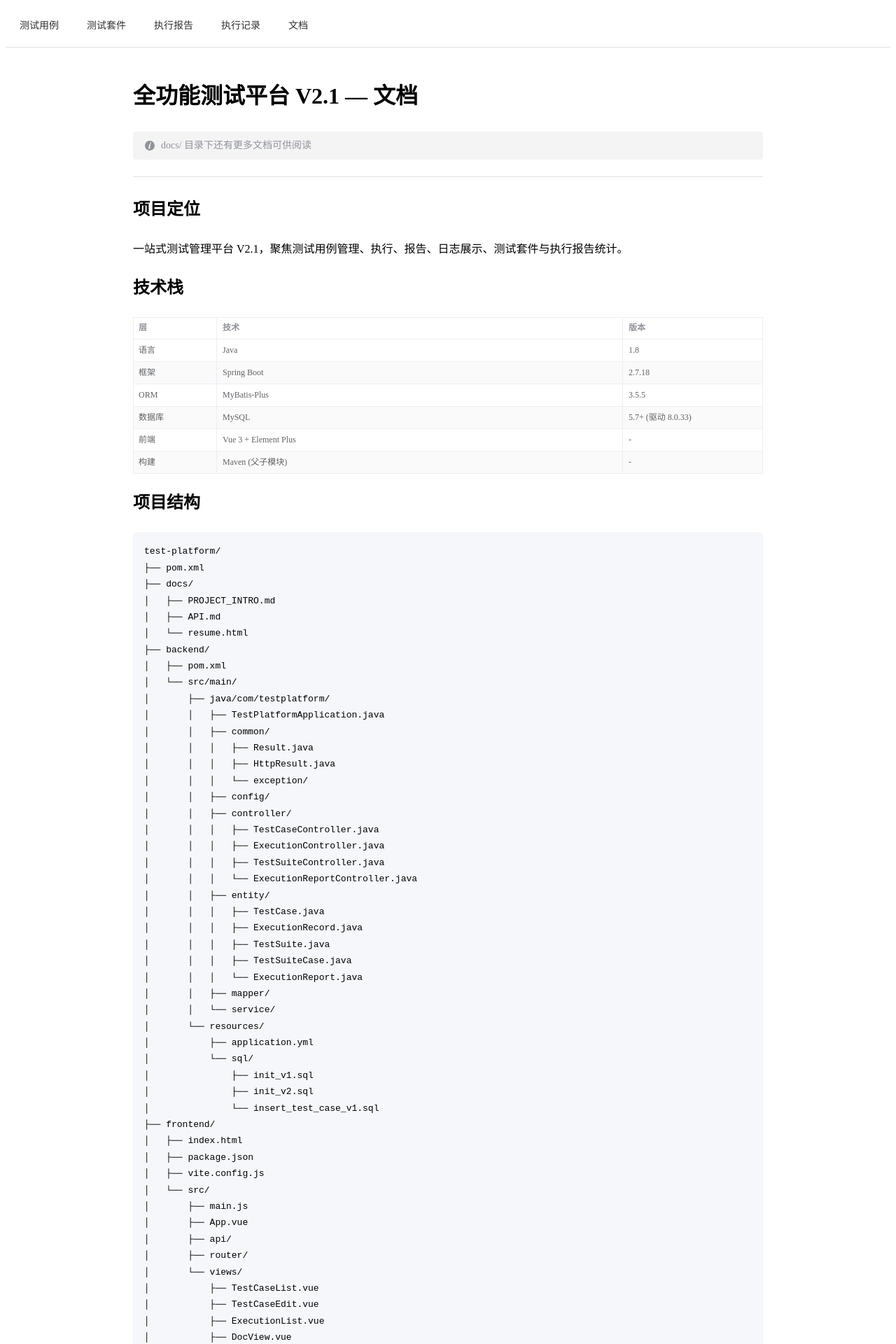
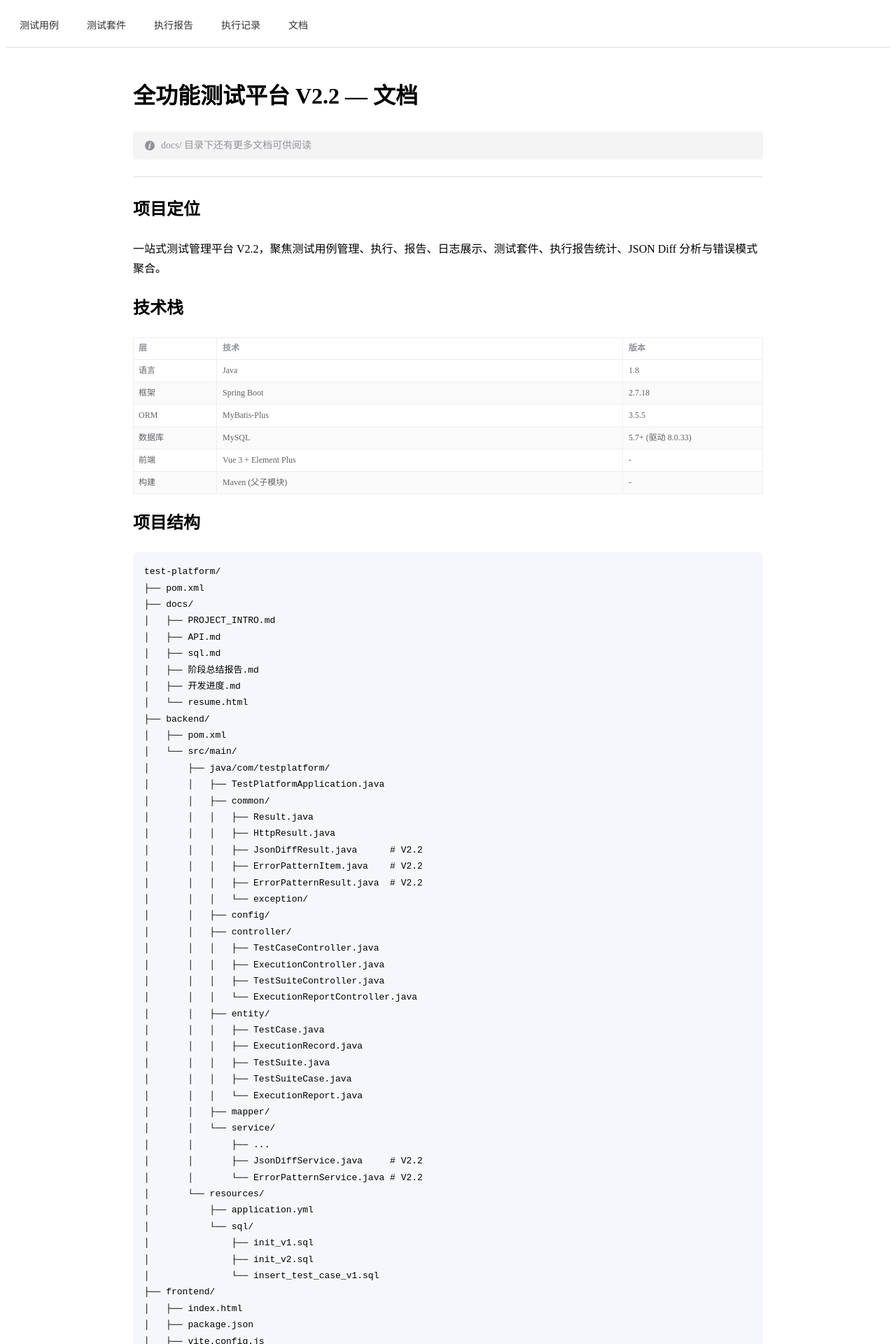
Before and after one commit to Greada/test-platform, a Vue app in the folder test-platform/frontend/: page /docs in a window 1280 px wide. Shown: the top 1920 px of the page at 70% size. Built offline with nearby package versions, Linux system fonts and the light colour scheme.

Commit message:
更新 DocView.vue 文档页：V2.1→V2.2 版本、新增 JSON Diff / 错误模式聚合说明

```diff
--- a/test-platform/frontend/src/views/DocView.vue
+++ b/test-platform/frontend/src/views/DocView.vue
@@ -1,12 +1,12 @@
 <template>
   <div style="padding: 20px; max-width: 900px; margin: 0 auto; line-height: 1.8">
-    <h1>全功能测试平台 V2.1 — 文档</h1>
+    <h1>全功能测试平台 V2.2 — 文档</h1>
     <el-alert title="docs/ 目录下还有更多文档可供阅读" type="info" :closable="false" show-icon style="margin-bottom: 20px"/>
 
     <el-divider/>
 
     <h2>项目定位</h2>
-    <p>一站式测试管理平台 V2.1，聚焦测试用例管理、执行、报告、日志展示、测试套件与执行报告统计。</p>
+    <p>一站式测试管理平台 V2.2，聚焦测试用例管理、执行、报告、日志展示、测试套件、执行报告统计、JSON Diff 分析与错误模式聚合。</p>
 
     <h2>技术栈</h2>
     <el-table :data="techStack" border stripe size="small" style="width: 100%">
@@ -60,6 +60,14 @@
     <p>套件执行后自动生成执行报告，包含统计卡片（总计/通过/失败/错误/通过率）和明细表格。</p>
     <p>执行记录快照用例编号（test_no）和用例名称（case_name），历史报告不受用例修改影响。</p>
 
+    <h2>JSON Diff 分析 (V2.2)</h2>
+    <p>执行失败后可查看 JSON Diff 可视化对比：左侧预期结果、右侧实际结果，差异字段逐行展示。</p>
+    <p>支持自动修复建议：分析差异后生成格式化的 actualResult，一键应用（存入 localStorage）。</p>
+    <p>支持嵌套 JSON 递归展开、Map/List 深层对比、数值安全比较。</p>
+
+    <h2>错误模式聚合 (V2.2)</h2>
+    <p>执行报告自动聚合错误模式：按 URL+Method 分组统计通过率，自动标出通过率最低的端点。</p>
+
     <h3>匹配示例</h3>
     <el-table :data="matchExamples" border stripe size="small" style="width: 100%">
       <el-table-column prop="expected" label="预期结果"/>
@@ -88,7 +96,7 @@
     </el-descriptions>
 
     <div style="margin-top: 40px; text-align: center; color: #999; font-size: 13px">
-      测试平台 V2.1 &copy; 2026
+      测试平台 V2.2 &copy; 2026
     </div>
   </div>
 </template>
@@ -100,7 +108,7 @@ const docNav = [
   { file: 'docs/sql.md', desc: '数据库 ER 图与表结构' },
   { file: 'docs/进度报告.md', desc: '项目进度总览、里程碑、功能统计' },
   { file: 'docs/开发进度.md', desc: '分阶段详细任务跟踪与修复记录' },
-  { file: 'docs/阶段总结报告.md', desc: 'V2.1 阶段总结、技术决策、经验教训' },
+  { file: 'docs/阶段总结报告.md', desc: 'V2.2 阶段总结、技术决策、经验教训' },
   { file: 'docs/resume.html', desc: '开发恢复指南' },
 ]
 
@@ -117,7 +125,7 @@ const progress = [
   { phase: 'Phase 1', content: '后端骨架（7 个基础文件）', status: '已完成' },
   { phase: 'V1', content: '用例管理 + 执行 + 报告 + 日志', status: '已完成' },
   { phase: 'V2.1', content: '测试套件 + 执行报告 + HttpExecutor 升级', status: '已完成' },
-  { phase: '联调验证', content: 'V2.1 全流程集成验证', status: '已完成' },
+  { phase: 'V2.2', content: 'JSON Diff + 错误模式聚合 + 批执行修复', status: '已完成' },
 ]
 
 const apiList = [
@@ -141,6 +149,8 @@ const apiList = [
   { method: 'GET', path: '/api/execution-reports', desc: '查询报告列表' },
   { method: 'GET', path: '/api/execution-reports/{id}', desc: '查询报告详情' },
   { method: 'GET', path: '/api/execution-reports/{id}/details', desc: '查询报告明细' },
+  { method: 'GET', path: '/api/execution-records/{id}/diff', desc: 'JSON Diff 分析 (V2.2)' },
+  { method: 'GET', path: '/api/execution-reports/{id}/error-patterns', desc: '错误模式聚合 (V2.2)' },
 ]
 
 const matchExamples = [
@@ -170,6 +180,9 @@ const projectStructure = `test-platform/
 ├── docs/
 │   ├── PROJECT_INTRO.md
 │   ├── API.md
+│   ├── sql.md
+│   ├── 阶段总结报告.md
+│   ├── 开发进度.md
 │   └── resume.html
 ├── backend/
 │   ├── pom.xml
@@ -179,6 +192,9 @@ const projectStructure = `test-platform/
 │       │   ├── common/
 │       │   │   ├── Result.java
 │       │   │   ├── HttpResult.java
+│       │   │   ├── JsonDiffResult.java      # V2.2
+│       │   │   ├── ErrorPatternItem.java    # V2.2
+│       │   │   ├── ErrorPatternResult.java  # V2.2
 │       │   │   └── exception/
 │       │   ├── config/
 │       │   ├── controller/
@@ -194,6 +210,9 @@ const projectStructure = `test-platform/
 │       │   │   └── ExecutionReport.java
 │       │   ├── mapper/
 │       │   └── service/
+│       │       ├── ...
+│       │       ├── JsonDiffService.java     # V2.2
+│       │       └── ErrorPatternService.java # V2.2
 │       └── resources/
 │           ├── application.yml
 │           └── sql/
@@ -209,6 +228,9 @@ const projectStructure = `test-platform/
 │       ├── App.vue
 │       ├── api/
 │       ├── router/
+│       ├── components/
+│       │   ├── JsonDiffViewer.vue           # V2.2
+│       │   └── ErrorPatternCard.vue         # V2.2
 │       └── views/
 │           ├── TestCaseList.vue
 │           ├── TestCaseEdit.vue
```
